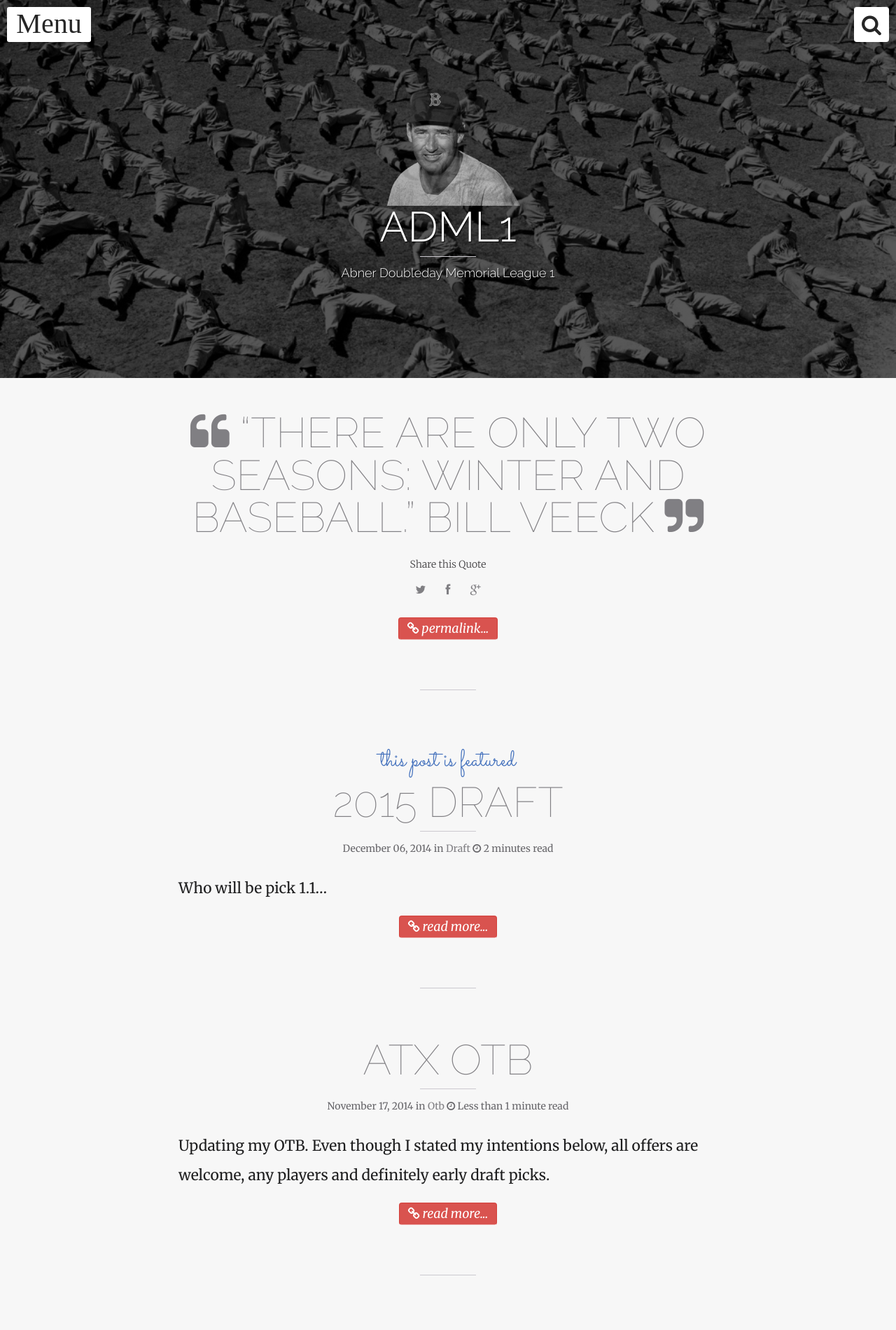
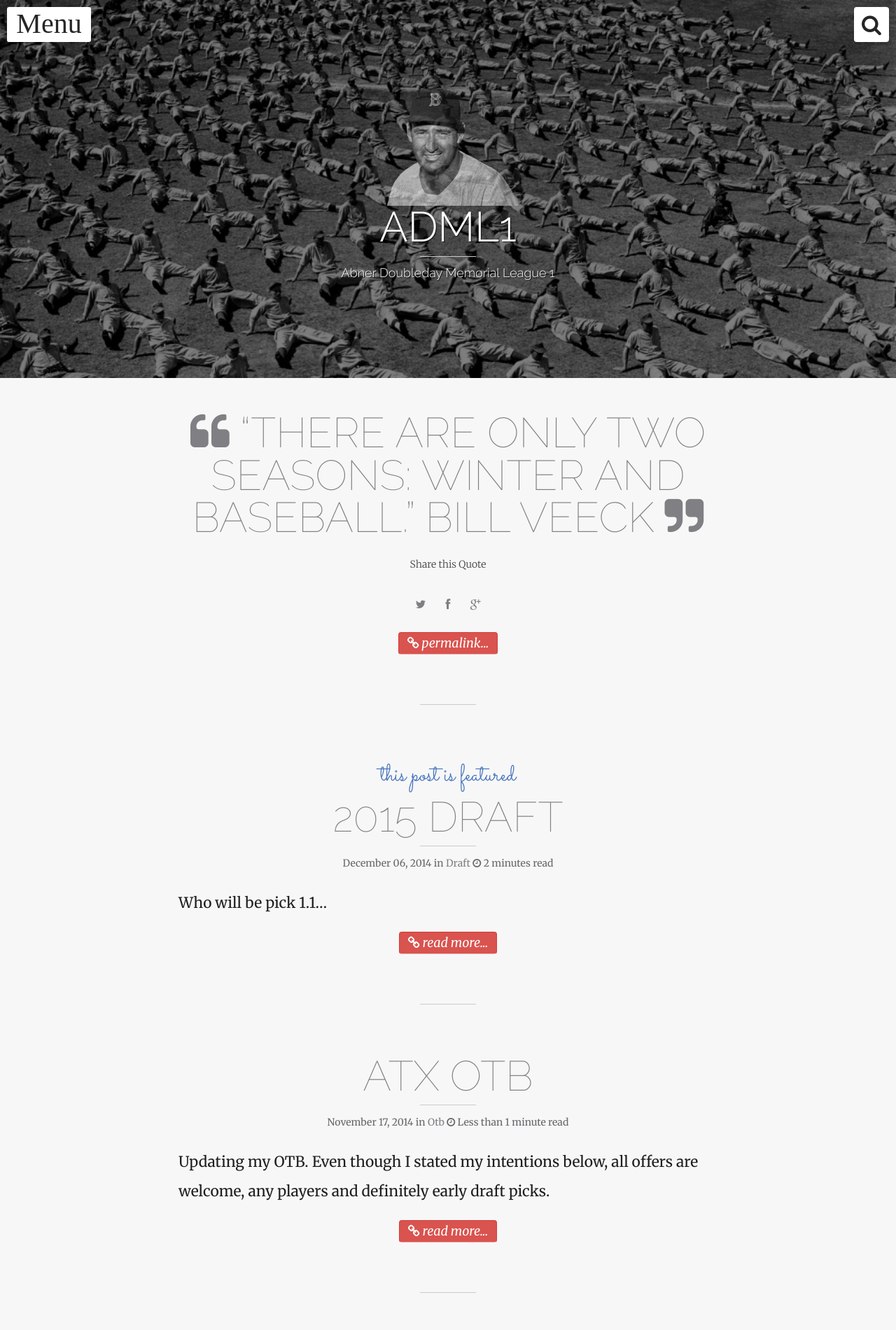
Before and after one commit to classicblunders/classicblunders.github.io, a Jekyll site: the page built from index.html, in a window 1280 px wide. Shown: the top 1900 px of the page at 70% size. Built offline with Jekyll 4.4.1, drawn with Linux system fonts in a browser that asks for light colours; nearby versions of some CDN libraries; the list of posts is cut into pages by our own code.

```diff
--- a/_includes/head.html
+++ b/_includes/head.html
@@ -36,7 +36,7 @@
 
 
     <link rel="stylesheet" type="text/css" href="{{ site.url }}/assets/css/bootstrap.css" />
-    <link rel="stylesheet" type="text/css" href="{{ site.url }}/assets/css/Simplex.css" />
+    <!-- <link rel="stylesheet" type="text/css" href="{{ site.url }}/assets/css/Simplex.css" /> -->
     <link rel="stylesheet" type="text/css" href="{{ site.url }}/assets/css/style.css" />
 
 {% if site.search %}<div class="search-wrapper">
--- a/assets/css/style.css
+++ b/assets/css/style.css
@@ -413,7 +413,7 @@ blockquote:before {
   background-color: rgba(255, 255, 255, 0.15);
 }
 .overlay:after {
-  background-color: rgba(0, 0, 0, 0.65);
+  background-color: rgba(0, 0, 0, 0.5);
 }
 /*#masthead {
   background-color: #1e1e1f;
@@ -449,11 +449,14 @@ body,
 html {
   height: 100%;
   max-height: 100%;
+  background-color: #f7f7f7;
 }
 /* - Blog and post headers - */
 #masthead {
   position: relative;
-  background-attachment: fixed;
+  background-position: left top;
+  background-attachment: scroll;
+  /*background-attachment: fixed;*/
   display: table;
   text-align: center;
   width: 100%;
@@ -649,23 +652,27 @@ html {
 /* - Theme Backgrounds - */
 .blog-background {
   background-repeat: no-repeat;
-  background-position: center;
+  /*background-position: center;*/
+  background-position: left top;
   -webkit-background-size: cover;
   -moz-background-size: cover;
   -o-background-size: cover;
   background-size: cover;
-  background-attachment: fixed;
-}
-@media (max-width: 1024px) {
+  background-attachment: scroll;
+  /*background-attachment: fixed;*/
+}
+/*@media (max-width: 1024px) {
   .blog-background {
     background-attachment: scroll;
   }
-}
+}*/
 /* - Inner allignment - */
 .inner {
   display: table-cell;
+  position: relative;
+  /*background-color: #000;*/
+  /*display: block;*/
   vertical-align: top;
-  position: relative;
   bottom: 0;
   left: 0;
   clear: both;
@@ -677,11 +684,11 @@ html {
 .align-bottom .inner {
   vertical-align: bottom;
 }
-@media (max-width: 767px) {
+/*@media (max-width: 767px) {
   #masthead .inner {
     top: 0%;
   }
-}
+}*/
 /* - Overlay - */
 .overlay:after {
   content: "";
```
